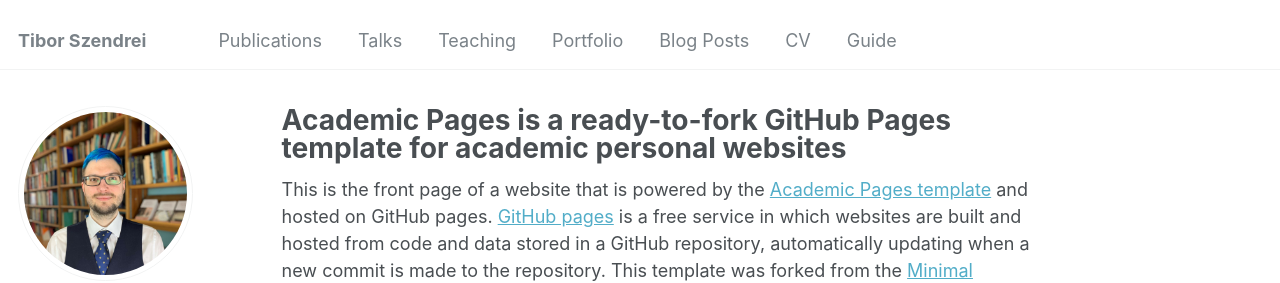
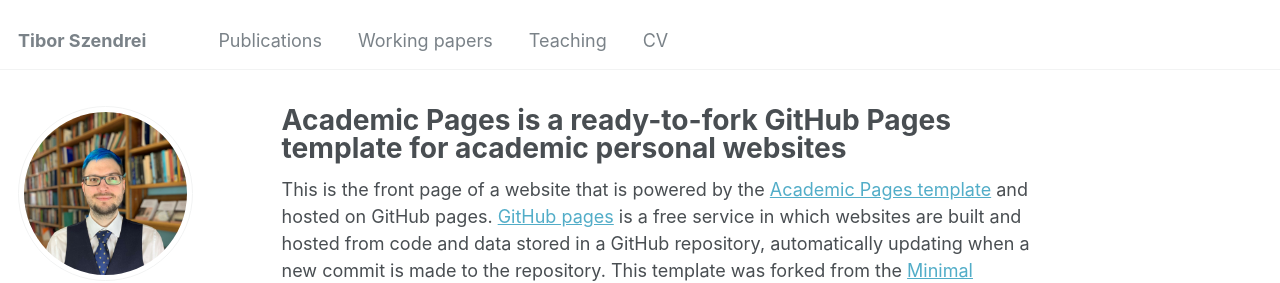
Before and after one commit to econometibi/econometibi.github.io, a Jekyll site: the page built from _pages/about.md, in a window 1280 px wide. Shown: the top 283 px of the page. Built offline with Jekyll 4.4.1, drawn with Linux system fonts in a browser that asks for light colours; some web fonts are replaced.

Commit message:
Update navigation.yml

```diff
--- a/_data/navigation.yml
+++ b/_data/navigation.yml
@@ -8,20 +8,11 @@ main:
   - title: "Publications"
     url: /publications/
 
-  - title: "Talks"
-    url: /talks/
+  - title: "Working papers"
+    url: /wps/
 
   - title: "Teaching"
     url: /teaching/
 
-  - title: "Portfolio"
-    url: /portfolio/
-
-  - title: "Blog Posts"
-    url: /year-archive/
-
   - title: "CV"
     url: /cv/
-
-  - title: "Guide"
-    url: /markdown/
```
